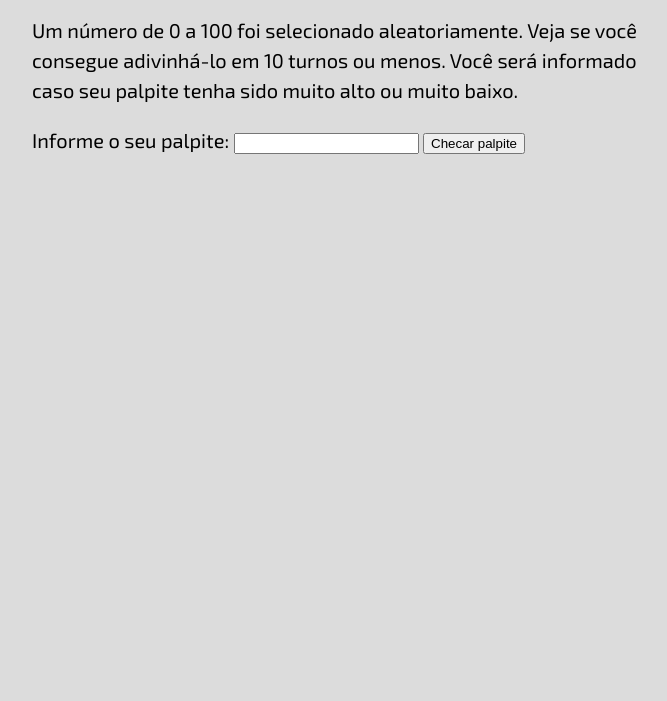
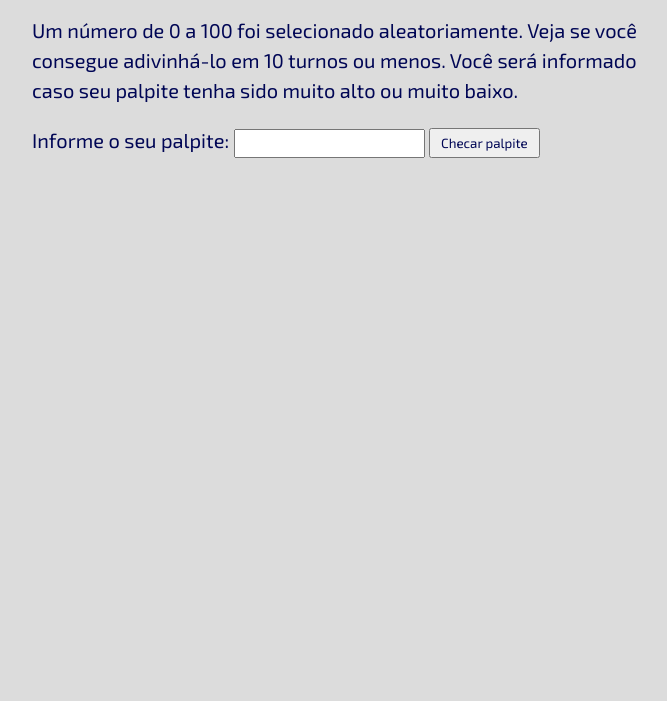
Before and after one commit to Rudigus/number-guessing-game, a plain HTML site: page index.html in a window 1280 px wide. Shown: the part 99-800 px from the top of the page, without its empty margins (288-955 px from the left). Drawn offline with Linux system fonts and the light colour scheme.

Commit message:
looks more beautiful now

```diff
--- a/css/styles.css
+++ b/css/styles.css
@@ -5,6 +5,7 @@ body {
   min-width: 480px;
   margin: 0 auto;
   background-color: gainsboro;
+  color: #000655;
   line-height: 1.5;
   font-size: 1.25rem;
 }
@@ -14,6 +15,20 @@ h1, h2, h3, h4, h5, h6 {
   font-weight: 700;
 }
 
+.guessField {
+  padding: 5px;
+}
+
+.button {
+  padding: 5px 10px;
+  font-family: 'Exo 2', sans-serif;
+  color: #000655;
+}
+
+.guessSubmit:disabled {
+  color: graytext;
+}
+
 .lastResult {
   color: white;
   padding: 3px;
--- a/index.html
+++ b/index.html
@@ -18,7 +18,7 @@
   <div class="form">
     <label for="guessField">Informe o seu palpite: </label>
     <input type="text" id="guessField" class="guessField">
-    <input type="submit" value="Checar palpite" class="guessSubmit">
+    <button type="button" class="guessSubmit button">Checar palpite</button>
   </div>
   <div class="resultParas">
     <p class="guesses"></p>
--- a/scripts/script.js
+++ b/scripts/script.js
@@ -57,6 +57,7 @@ function setGameOver() {
   guessSubmit.disabled = true;
   resetButton = document.createElement('button');
   resetButton.textContent = 'Começar uma nova partida';
+  resetButton.classList.add("button");
   document.body.appendChild(resetButton);
   resetButton.addEventListener('click', resetGame);
 }
```
